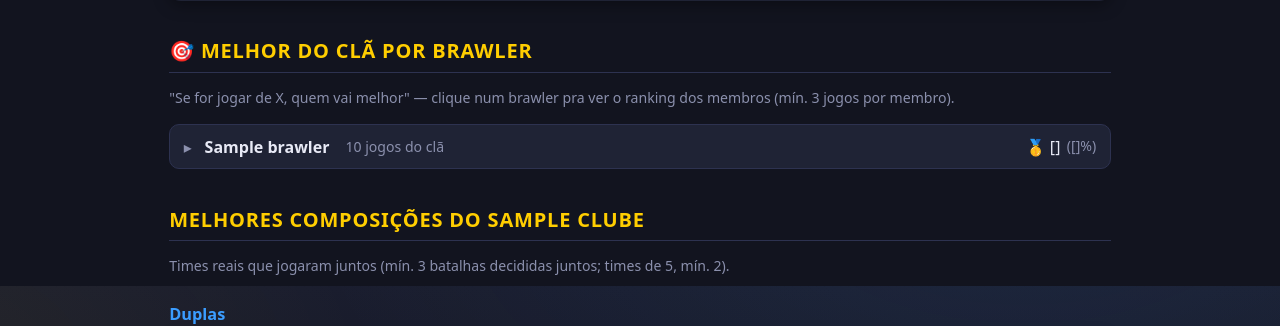
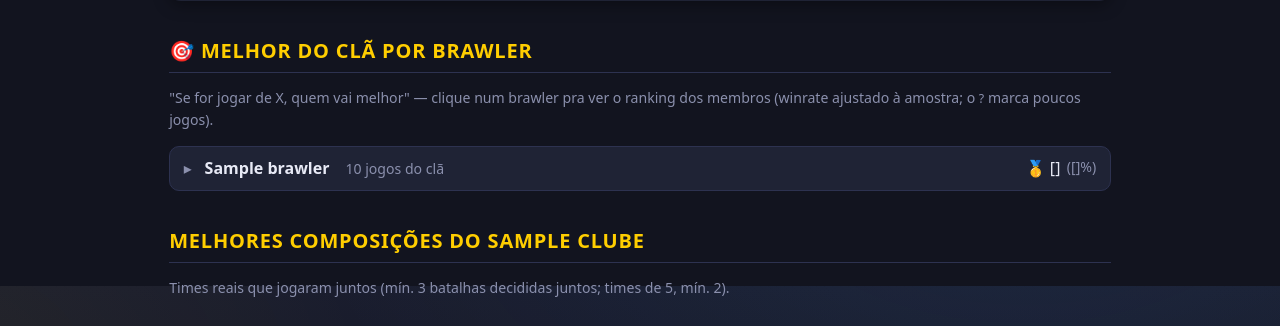
Before and after one commit to andreidl/api-do-brawl, a FastAPI app: template app/templates/cla.html in a window 1280 px wide. Shown: the part 514-840 px from the top of the page. Run offline with FastAPI, Linux system fonts and the light colour scheme; the template is opened without the code that fills it: most values are stand-ins (such as "Sample title", 1, 10 or a date in 2020).

Commit message:
Cla/por-brawler: mostra todos os brawlers jogados (min 1, nao 3) — Wilson ordena e o '?' marca amostra pequena

```diff
--- a/app/db.py
+++ b/app/db.py
@@ -1082,7 +1082,7 @@
 
 
 def ranking_membros_por_brawler(conexao: sqlite3.Connection, membros: set[str],
-                                minimo: int = 3) -> list[dict]:
+                                minimo: int = 1) -> list[dict]:
     """Para cada brawler, os MEMBROS do clã ranqueados por winrate (Wilson) —
     'se for jogar de X, o melhor é fulano, depois beltrano'. Brawlers mais jogados
     pelo clã primeiro. [{brawler, jogos_total, membros:[{nick,jogos,vitorias,winrate}]}]."""
--- a/app/templates/cla.html
+++ b/app/templates/cla.html
@@ -65,7 +65,7 @@
 
 {% if por_brawler %}
 <h2>🎯 Melhor do clã por brawler</h2>
-<p class="nota">"Se for jogar de X, quem vai melhor" — clique num brawler pra ver o ranking dos membros (mín. 3 jogos por membro).</p>
+<p class="nota">"Se for jogar de X, quem vai melhor" — clique num brawler pra ver o ranking dos membros (winrate ajustado à amostra; o <span class="nota">?</span> marca poucos jogos).</p>
 <div class="lista-brawlers">
   {% for b in por_brawler %}
   <details class="brawler-card">
```
